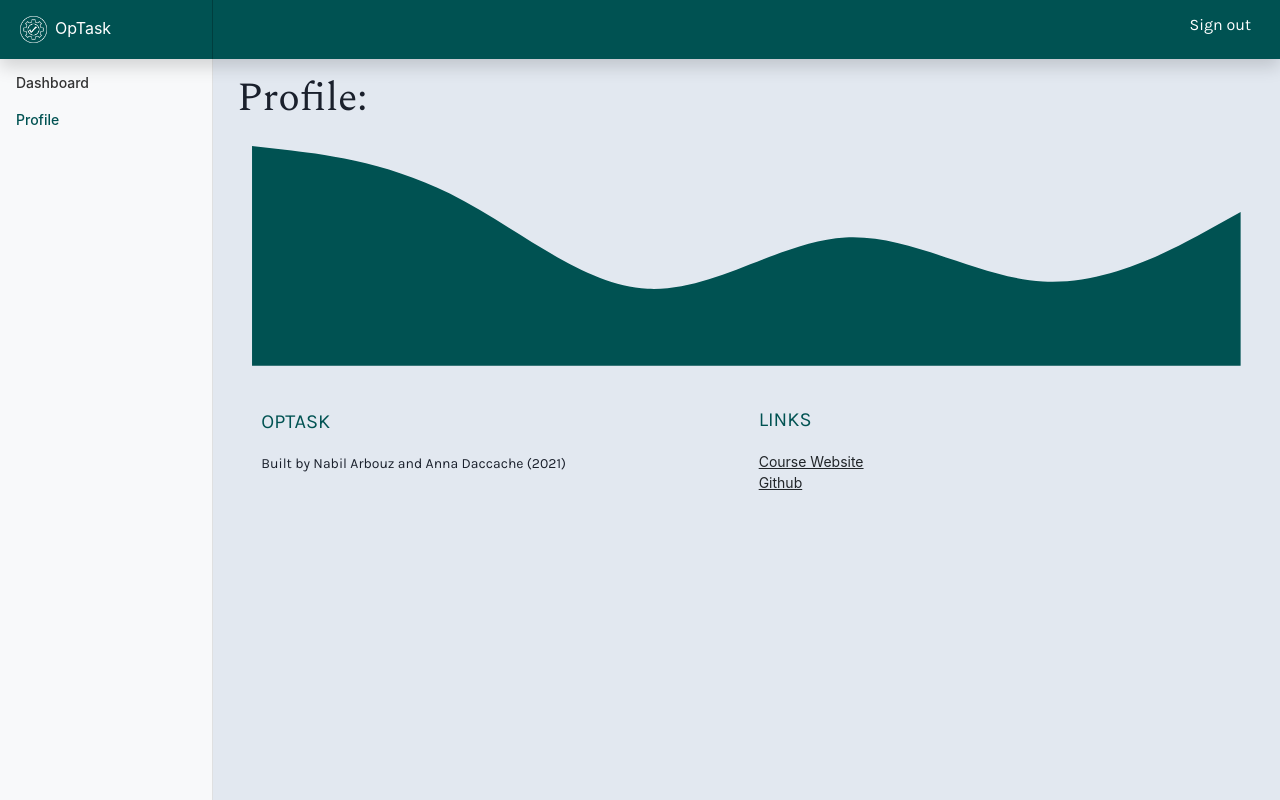
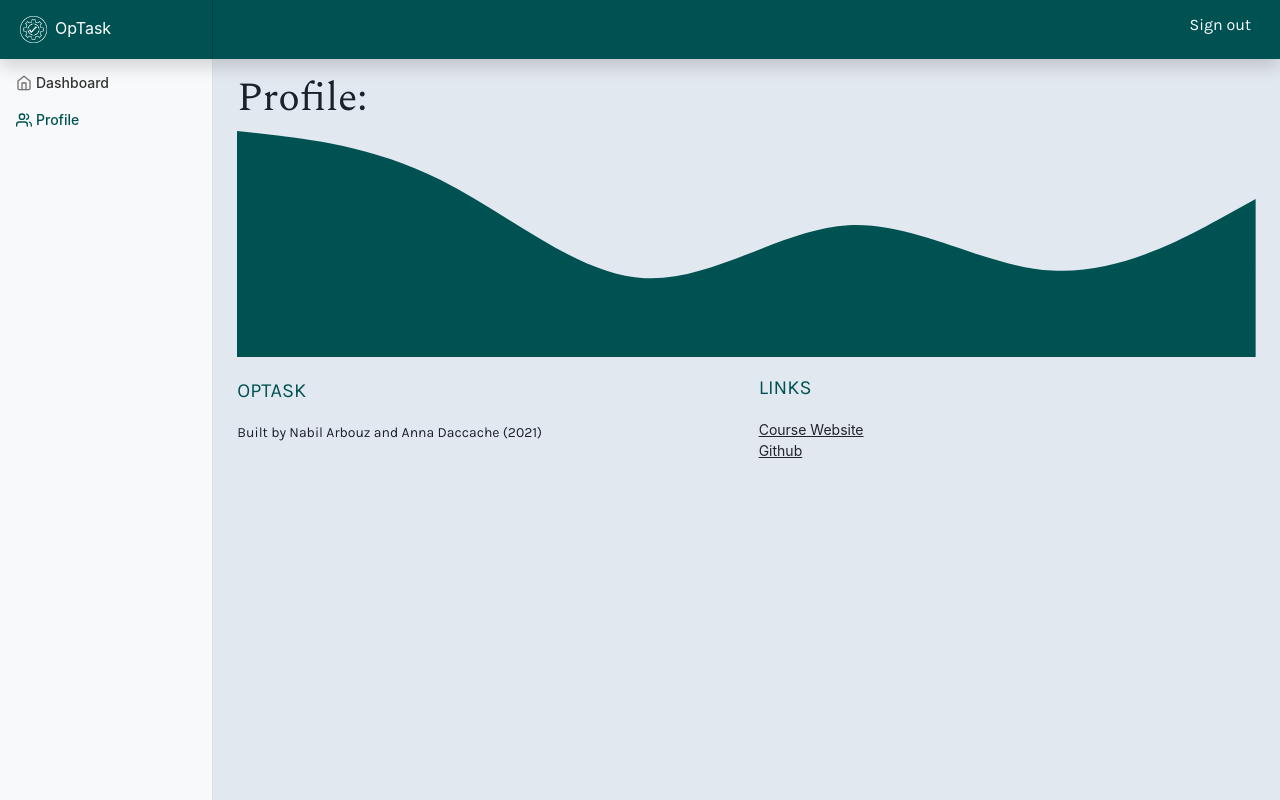
Before and after one commit to amdacccache/OpTask, a React (Create React App) app in the folder frontend/: page /profile/update in a window 1280 px wide. Built offline with nearby package versions, Linux system fonts and the light colour scheme; no server answers.

Commit message:
fixed alignment and accessability issues

```diff
--- a/frontend/src/App.js
+++ b/frontend/src/App.js
@@ -41,7 +41,9 @@ function App() {
 
   return (
     <Router>
-      <ToastContainer />
+      <div aria-live="polite" aria-label="toast message">
+        <ToastContainer role="alert" ariaLabel="toast" />
+      </div>
       <Switch>
         <Route exact path="/register">
           <Register />
--- a/frontend/src/Dashboard/Dashboard.js
+++ b/frontend/src/Dashboard/Dashboard.js
@@ -285,10 +285,7 @@ function Dashboard(props) {
                       onSubmit={newProjectSubmit}
                     >
                       <div className="mb-3">
-                        <label
-                          htmlFor="recipient-name"
-                          className="col-form-label"
-                        >
+                        <label htmlFor="projectName" className="col-form-label">
                           Project Name:
                         </label>
                         <input
@@ -301,7 +298,7 @@ function Dashboard(props) {
                       </div>
                       <div className="mb-3">
                         <label
-                          htmlFor="message-text"
+                          htmlFor="projectDescription"
                           className="col-form-label"
                         >
                           Project Description:
--- a/frontend/src/Footer/Footer.js
+++ b/frontend/src/Footer/Footer.js
@@ -3,7 +3,7 @@ import "./Footer.css";
 function Footer() {
   return (
     <footer className="text-center text-lg-start">
-      <div className="p-4">
+      <div className="mt-3">
         <div className="row align-items-center">
           <div className="col-lg-6 col-md-12 mb-4 mb-md-0">
             <p className="text-uppercase colorDesign footer-p">OpTask</p>
--- a/frontend/src/Profile/Profile.css
+++ b/frontend/src/Profile/Profile.css
@@ -5,9 +5,9 @@
   background-color: #e2e8f0;
   height: 100vh;
 }
-.main-body {
+/* .main-body {
   padding: 15px;
-}
+} */
 
 .profile-card {
   box-shadow: 0 1px 3px 0 rgba(0, 0, 0, 0.1), 0 1px 2px 0 rgba(0, 0, 0, 0.06);
--- a/frontend/src/Profile/UpdateProfile.js
+++ b/frontend/src/Profile/UpdateProfile.js
@@ -111,13 +111,43 @@ function UpdateProfile(props) {
             <ul className="nav flex-column">
               <li className="nav-item">
                 <Link className="nav-link" aria-current="page" to="/dashboard">
-                  <span data-feather="home"></span>
+                  <svg
+                    xmlns="http://www.w3.org/2000/svg"
+                    width="24"
+                    height="24"
+                    viewBox="0 0 24 24"
+                    fill="none"
+                    stroke="currentColor"
+                    strokeWidth="2"
+                    strokeLinecap="round"
+                    strokeLinejoin="round"
+                    className="feather feather-home"
+                  >
+                    <path d="M3 9l9-7 9 7v11a2 2 0 0 1-2 2H5a2 2 0 0 1-2-2z"></path>
+                    <polyline points="9 22 9 12 15 12 15 22"></polyline>
+                  </svg>
                   Dashboard
                 </Link>
               </li>
               <li className="nav-item">
                 <Link className="nav-link active" to="/profile">
-                  <span data-feather="file"></span>
+                  <svg
+                    xmlns="http://www.w3.org/2000/svg"
+                    width="24"
+                    height="24"
+                    viewBox="0 0 24 24"
+                    fill="none"
+                    stroke="currentColor"
+                    strokeWidth="2"
+                    strokeLinecap="round"
+                    strokeLinejoin="round"
+                    className="feather feather-users"
+                  >
+                    <path d="M17 21v-2a4 4 0 0 0-4-4H5a4 4 0 0 0-4 4v2"></path>
+                    <circle cx="9" cy="7" r="4"></circle>
+                    <path d="M23 21v-2a4 4 0 0 0-3-3.87"></path>
+                    <path d="M16 3.13a4 4 0 0 1 0 7.75"></path>
+                  </svg>
                   Profile
                 </Link>
               </li>
--- a/frontend/src/Project/Project.js
+++ b/frontend/src/Project/Project.js
@@ -335,9 +335,9 @@ const Project = (props) => {
             <div className="modal-dialog">
               <div className="modal-content">
                 <div className="modal-header">
-                  <h5 className="modal-title" id="editProjectModalLabel">
+                  <h3 className="modal-title" id="editProjectModalLabel">
                     Edit Project
-                  </h5>
+                  </h3>
                   <button
                     type="button"
                     className="btn-close"
--- a/frontend/src/Project/Task.js
+++ b/frontend/src/Project/Task.js
@@ -153,15 +153,15 @@ const Task = (props) => {
         className="modal fade"
         id={"stateModal" + props.task._id}
         tabIndex="-1"
-        aria-labelledby="timelineModalLabel"
+        aria-label="timelineModal"
         aria-hidden="true"
       >
         <div className="modal-dialog">
           <div className="modal-content">
             <div className="modal-header">
-              <h5 className="modal-title">
+              <h4 className="modal-title">
                 Edit progress for task: {props.task.taskText}
-              </h5>
+              </h4>
               <button
                 type="button"
                 className="btn-close"
```
